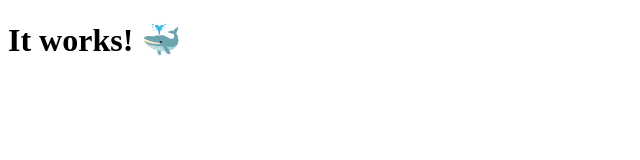
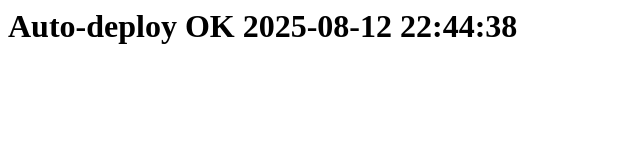
Before and after one commit to Pham-0/archdev-demo, a plain HTML site: page index.html in a window 1280 px wide. Shown: the whole page, without its empty margins (0-640 px from the left). Drawn offline with Linux system fonts and the light colour scheme.

Commit message:
feat: auto-deploy smoke

```diff
--- a/index.html
+++ b/index.html
@@ -1 +1 @@
-<!doctype html><meta charset="utf-8"><title>Hello from GHCR</title><h1>It works! 🐳</h1>
+<h1>Auto-deploy OK 2025-08-12 22:44:38</h1>
```
